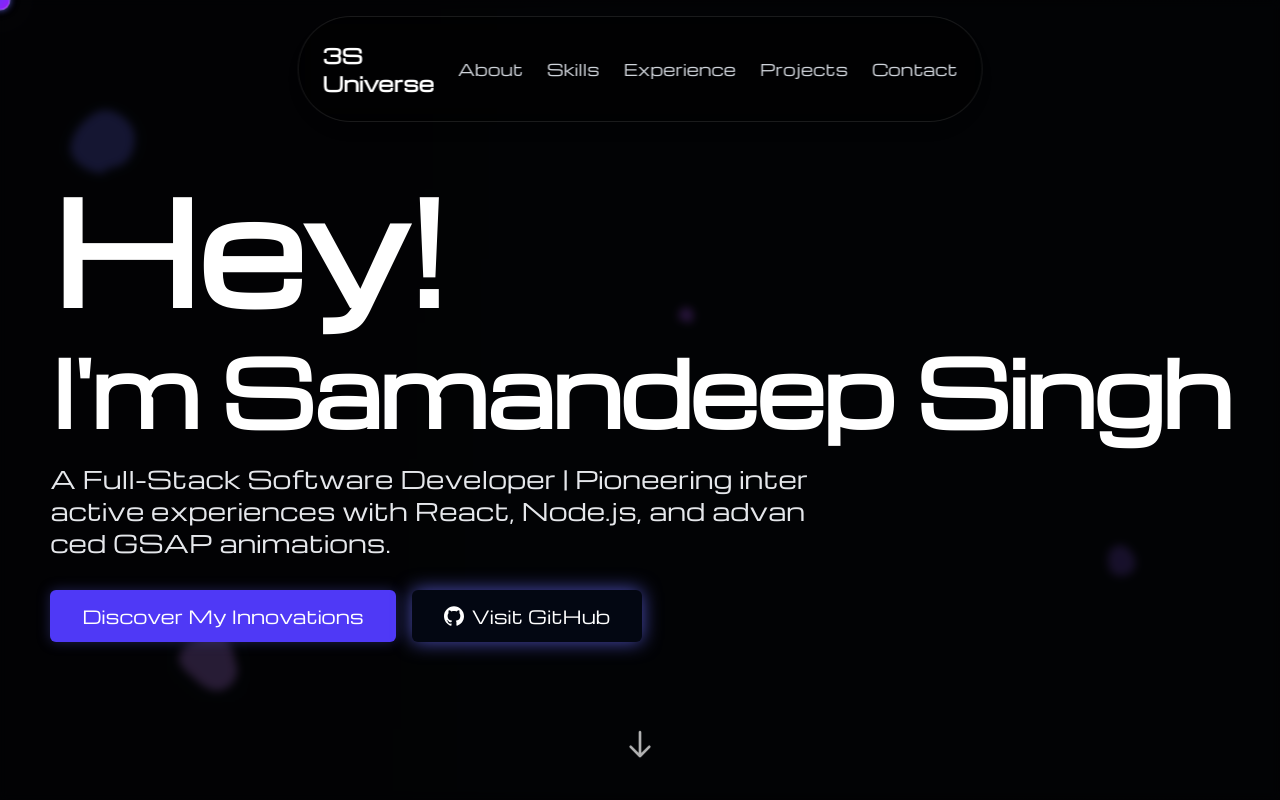
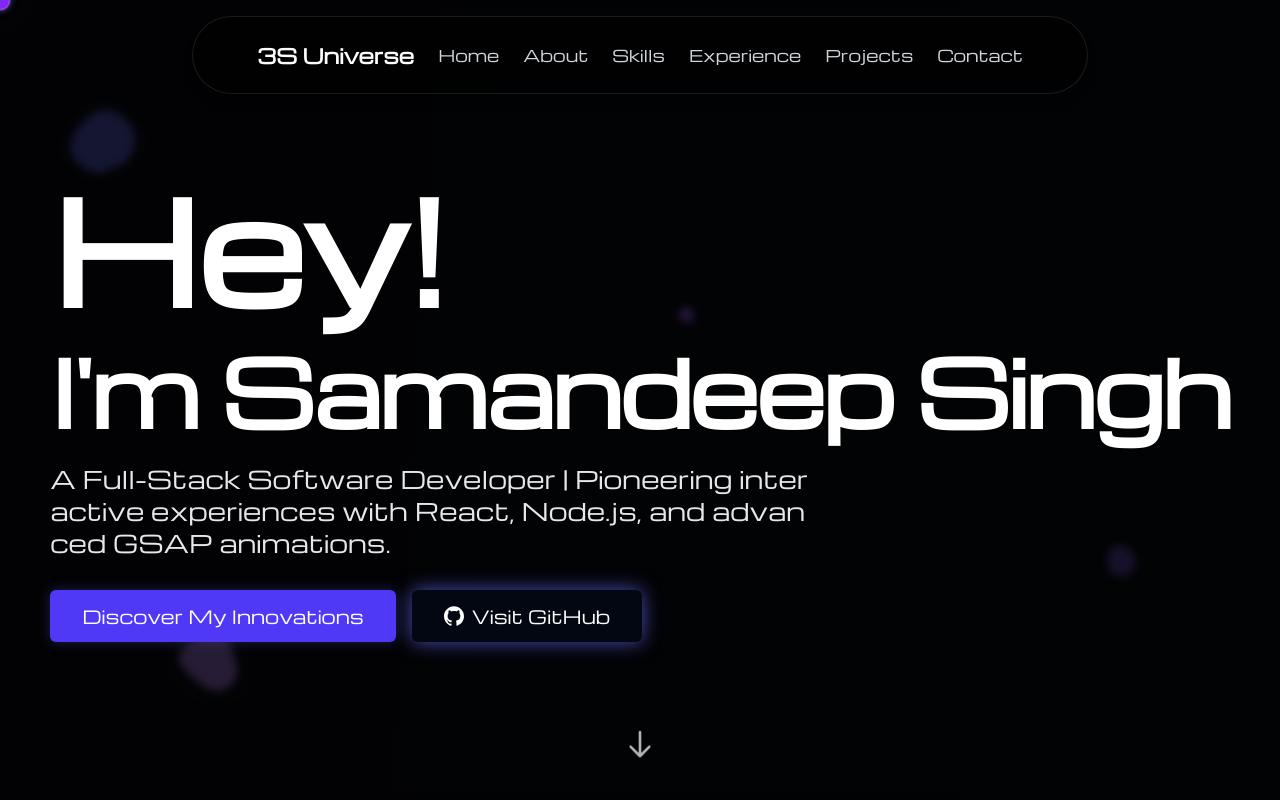
Before and after one commit to samandeep007/vite-project, a React (Vite) app: page / in a window 1280 px wide. Shown: the top 800 px of the page. Built offline with nearby package versions, Linux system fonts and the light colour scheme.

Commit message:
fix the navbar

```diff
--- a/src/components/Navbar.jsx
+++ b/src/components/Navbar.jsx
@@ -19,13 +19,14 @@ const Navbar = () => {
   const toggleMenu = () => setIsOpen(!isOpen);
 
   return (
-    <nav ref={navRef} className="fixed top-2 md:top-4 left-1/2 transform -translate-x-1/2 z-50">
-      <div className="bg-black/50 backdrop-blur-md rounded-full py-2 px-4 md:py-6 md:px-6 flex items-center justify-center shadow-lg border border-white/10">
+    <nav ref={navRef} className="fixed top-2 md:top-4 left-1/2 transform -translate-x-1/2 z-50 w-full max-w-4xl">
+      <div className="bg-black/50 backdrop-blur-md rounded-full py-2 px-6 md:py-6 md:px-8 flex items-center justify-center shadow-lg border border-white/10">
         {/* Logo */}
         <div id="logo" className="text-md md:text-xl font-bold text-white mr-4 md:mr-6">3S Universe</div>
 
         {/* Desktop Links */}
         <ul className="hidden links md:flex space-x-6">
+          <li className="nav-item"><a href="#home" className="text-gray-300 hover:text-white transition-colors duration-300">Home</a></li>
           <li className="nav-item"><a href="#about" className="text-gray-300 hover:text-white transition-colors duration-300">About</a></li>
           <li className="nav-item"><a href="#skills" className="text-gray-300 hover:text-white transition-colors duration-300">Skills</a></li>
           <li className="nav-item"><a href="#experience" className="text-gray-300 hover:text-white transition-colors duration-300">Experience</a></li>
@@ -46,6 +47,7 @@ const Navbar = () => {
       {/* Mobile Menu */}
       {isOpen && (
         <ul className="absolute top-full left-1/2 transform -translate-x-1/2 mt-2 w-48 bg-black/90 backdrop-blur-md rounded-lg flex flex-col items-center py-4 md:hidden space-y-4 shadow-lg">
+          <li><a href="#home" onClick={toggleMenu} className="text-gray-300 hover:text-white transition-colors duration-300">Home</a></li>
           <li><a href="#about" onClick={toggleMenu} className="text-gray-300 hover:text-white transition-colors duration-300">About</a></li>
           <li><a href="#skills" onClick={toggleMenu} className="text-gray-300 hover:text-white transition-colors duration-300">Skills</a></li>
           <li><a href="#experience" onClick={toggleMenu} className="text-gray-300 hover:text-white transition-colors duration-300">Experience</a></li>
```
